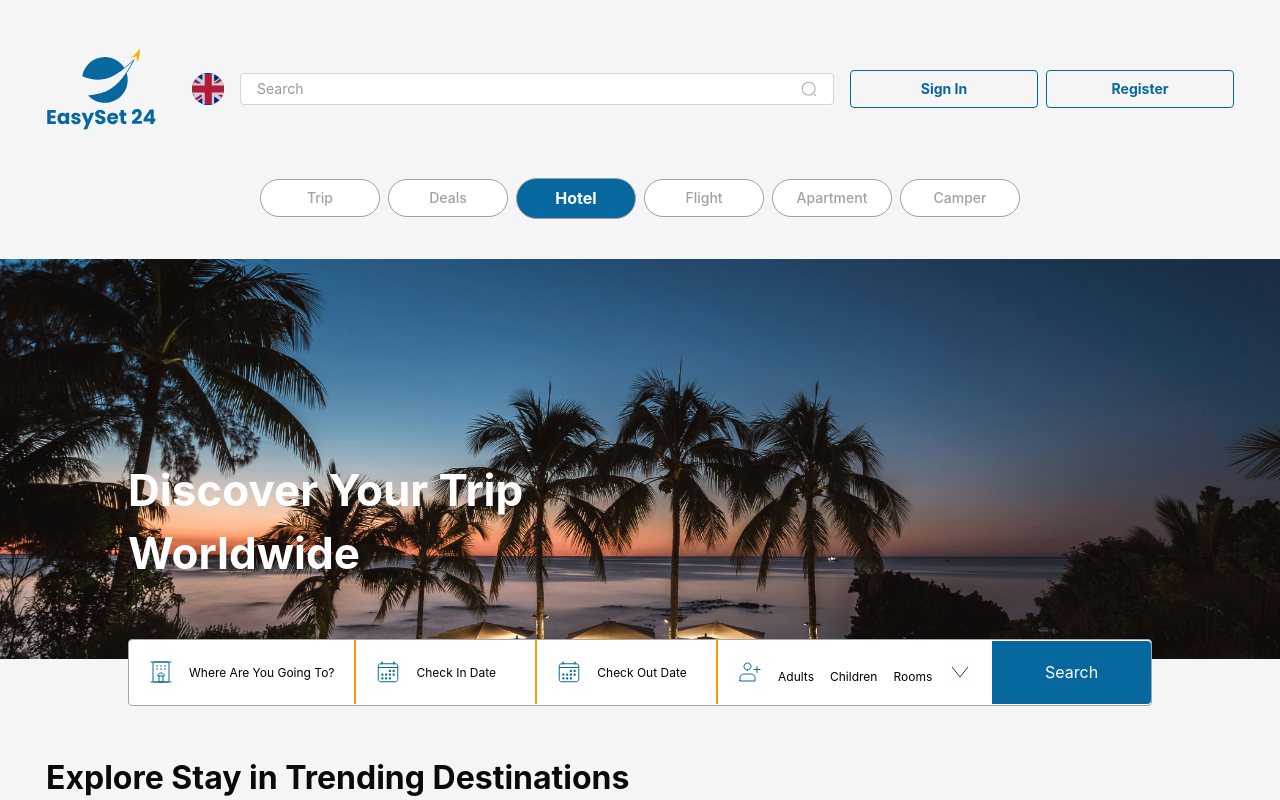
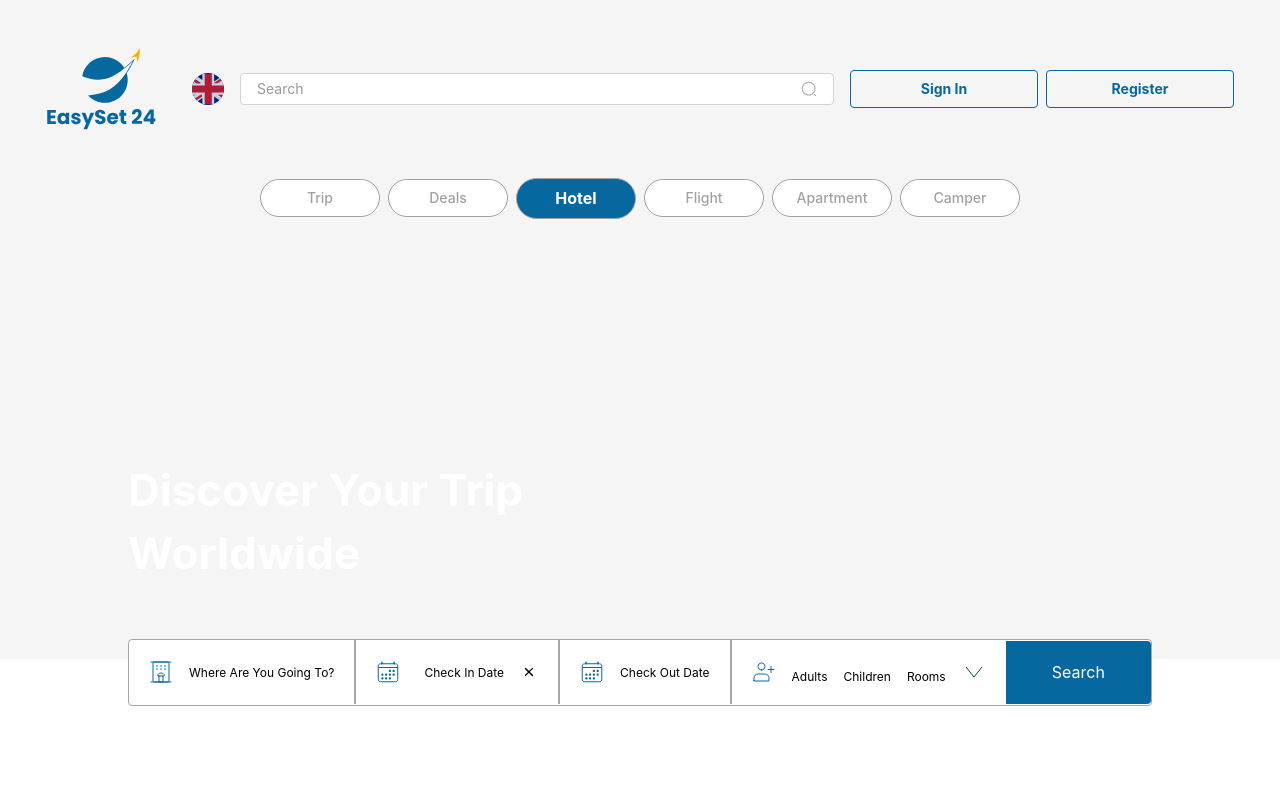
Before and after one commit to Rustemov02/booking, a React (Vite) app: page /hotel in a window 1280 px wide. Shown: the top 800 px of the page. Built offline with nearby package versions, Linux system fonts and the light colour scheme.

Commit message:
chore: update README; modify BookingBar styles and imports; adjust Intro component background image and comments

```diff
--- a/src/components/bookingBar/bar.module.css
+++ b/src/components/bookingBar/bar.module.css
@@ -22,7 +22,7 @@
   height: 100%;
   min-width: fit-content;
   gap: 16px;
-  border-right: solid 2px var(--color-amber-500);
+  border-right: solid 2px #a6a6a6;
 }
 
 .searchBtn {
--- a/src/components/bookingBar/bookingBar.tsx
+++ b/src/components/bookingBar/bookingBar.tsx
@@ -1,12 +1,13 @@
 import HotelIcon from "../../assets/svg/hotel.svg";
 import peopleAdd from "../../assets/svg/peopleAdd.svg";
-import CalendarIcon from "../../assets/svg/calendar.svg";
+import CalendarIcon from "../../assets/svg/calendar.svg?react";
 import ArrowDown from "../../assets/svg/arrow-down.svg?react";
 import { DatePicker } from "rsuite";
 import { useState } from "react";
 import styles from "./bar.module.css";
 import Counter from "../counter/Counter";
 import Switch from "../toggleSwitch/Switch";
+import Close from "../../assets/svg/Close";
 
 const BookingBar = ({ extraStyle }: { extraStyle?: string }) => {
   const [isCheckInModalOpen, setIsCheckInModalOpen] = useState(false);
@@ -17,7 +18,9 @@ const BookingBar = ({ extraStyle }: { extraStyle?: string }) => {
     useState<boolean>(false);
 
   return (
-    <div className={`hidden lg:flex md-2:flex flex-row items-center flex-wrap w-4/5 border border-[#A6A6A6] bg-white rounded-[4px] ${extraStyle}`}>
+    <div
+      className={`hidden lg:flex md-2:flex flex-row items-center flex-wrap w-4/5 border border-[#A6A6A6] bg-white rounded-[4px] ${extraStyle}`}
+    >
       {/* where are you going */}
       <div className={`${styles.item}`}>
         <img src={HotelIcon} alt="hotel" />
@@ -27,10 +30,18 @@ const BookingBar = ({ extraStyle }: { extraStyle?: string }) => {
       </div>
       {/* Check In Date */}
       <div
-        className={`justify-start gap-6 relative cursor-pointer ${styles.item}`}
-        onClick={() => setIsCheckInModalOpen(true)}
+        className={`flex flex-row items-baseline justify-between ${styles.item}`}
       >
-        <img src={CalendarIcon} alt="calendar" />
+        <div
+          className={`flex items-center justify-between gap-6 relative cursor-pointer `}
+          onClick={() => {
+            if (!isCheckInModalOpen) {
+              setIsCheckInModalOpen(true);
+            }
+          }}
+        >
+          {/* <img src={CalendarIcon} alt="calendar" /> */}
+          <CalendarIcon />
           <DatePicker
             open={isCheckInModalOpen}
             onClose={() => setIsCheckInModalOpen(false)}
@@ -43,24 +54,34 @@ const BookingBar = ({ extraStyle }: { extraStyle?: string }) => {
             onChange={(date: Date | null) => {
               if (date) {
                 setCheckInDate(date);
+                setIsCheckInModalOpen(false);
               }
             }}
             cleanable={false}
             className="absolute top-2"
-          style={{ visibility: "hidden" }}
+            style={{ visibility: "hidden"}}
           />
-        <p className="text-[12px] text-[#000] font-normal">{`${
+          <span className="text-[12px] text-[#000] font-normal">{`${
             checkInDate === null
               ? "Check In Date"
               : checkInDate?.toLocaleDateString("tr-TR")
-        }`}</p>
+          }`}</span>
+        </div>
+        <span className="cursor-pointer" onClick={() => setCheckInDate(null)}>
+          <Close size={18} />
+        </span>
       </div>
       {/* Check Out Date */}
       <div
         className={`justify-start gap-6 relative cursor-pointer ${styles.item}`}
-        onClick={() => setIsCheckOutModalOpen(true)}
+        onClick={() => {
+          if (!isCheckOutModalOpen) {
+            setIsCheckOutModalOpen(true);
+          }
+        }}
       >
-        <img src={CalendarIcon} alt="person" />
+        {/* <img src={CalendarIcon} alt="person" /> */}
+        <CalendarIcon />
         <DatePicker
           open={isCheckOutModalOpen && !!checkInDate}
           onClose={() => setIsCheckOutModalOpen(false)}
@@ -87,7 +108,9 @@ const BookingBar = ({ extraStyle }: { extraStyle?: string }) => {
         }`}</p>
       </div>
       {/* Person count */}
-      <div className={`relative  justify-between gap-1 ${styles.item} !border-none`}>
+      <div
+        className={`relative  justify-between gap-1 ${styles.item} !border-none`}
+      >
         <img src={peopleAdd} alt="person" />
         <div className="flex flex-row items-end gap-4">
           <p className="text-[12px] text-[#000] font-normal">Adults</p>
@@ -106,9 +129,9 @@ const BookingBar = ({ extraStyle }: { extraStyle?: string }) => {
         <div
           className={`${
             isPersonalModalOpen
-              ? "opacity-100 max-h-auto overflow-auto"
-              : "opacity-0 h-0 overflow-hidden"
-          } absolute top-12 right-0 p-4 space-y-2 bg-white rounded-sm transition-all duration-500 border w-auto`}
+              ? "opacity-100 max-h-auto overflow-auto p-4"
+              : "opacity-0 max-h-0 overflow-hidden p-0"
+          } absolute top-16 right-0   space-y-2 bg-white rounded-sm transition-all duration-500 border w-full`}
         >
           <div className="flex flex-row items-center justify-between gap-4">
             <p>Adults</p> <Counter count={0} onChange={() => {}} />
@@ -122,7 +145,8 @@ const BookingBar = ({ extraStyle }: { extraStyle?: string }) => {
           <hr />
           {/* traveling with pets */}
           <div className="flex flex-row items-center justify-between">
-            <p className="w-4/5">Are you traveling with a pet?</p> <Switch onChange={() => {}} />
+            <p className="w-4/5">Are you traveling with a pet?</p>{" "}
+            <Switch onChange={() => {}} />
           </div>
         </div>
       </div>
--- a/src/pages/Home/Intro.tsx
+++ b/src/pages/Home/Intro.tsx
@@ -7,7 +7,7 @@ const Intro = () => {
       <div
         className="w-full h-[400px] mt-10 relative"
         style={{
-          backgroundImage: "url('/backgroundImg.jpg')",
+          // backgroundImage: "url('/backgroundImg.jpg')",
           backgroundSize: "cover",
           backgroundPosition: "center",
           backgroundRepeat: "no-repeat",
@@ -19,7 +19,7 @@ const Intro = () => {
         </p>
       </div>
       {/* <MiniBar /> */}
-      <BookingBar extraStyle="absolute  top-105 mx-auto bg-white" />
+      <BookingBar extraStyle="absolute  top-105  mx-auto bg-white" />
     </div>
   );
 };
--- a/src/pages/Home/index.tsx
+++ b/src/pages/Home/index.tsx
@@ -11,8 +11,8 @@ const Home = () => {
 
       <CategorySection />
       <Intro />
-      <DestinationsPage />
-      <PastOffers />
+      {/* <DestinationsPage /> */}
+      {/* <PastOffers /> */}
 
       {/* additional component */}
       {/* FIXME:  improve style and add upload image for background*/}
```
Also changed, not shown: 1 other file (tests, documents, lock files or other folders). Lines whose indentation alone changed are shown as unchanged.
